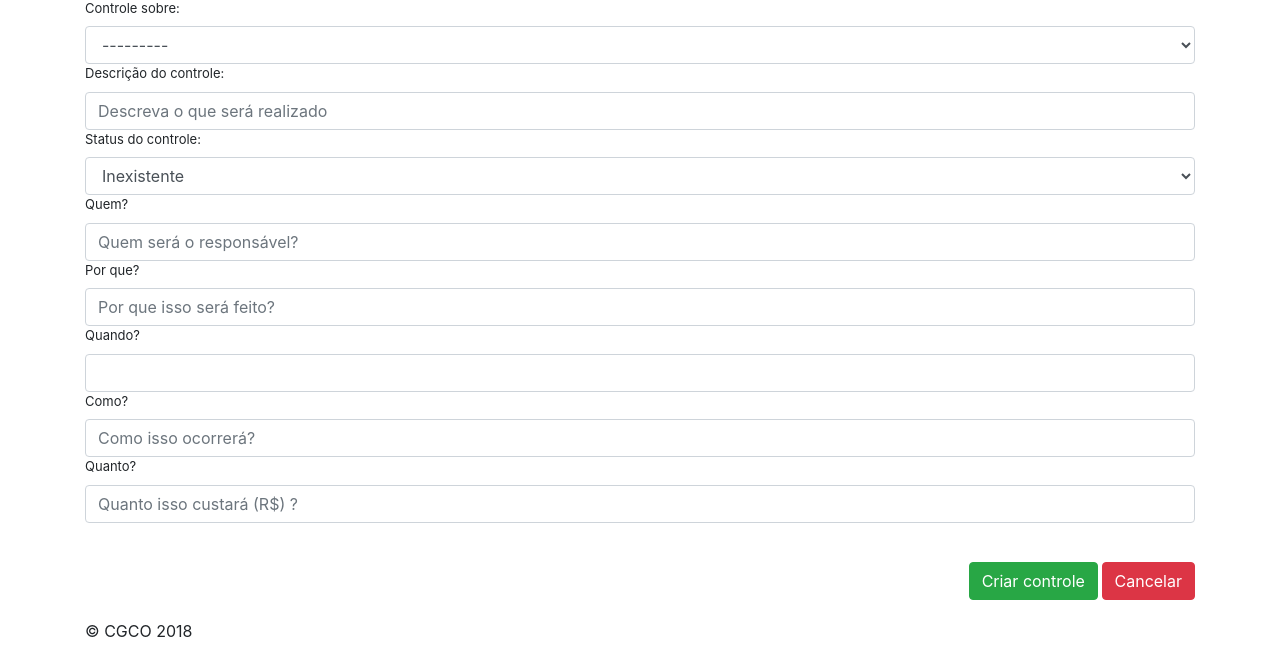
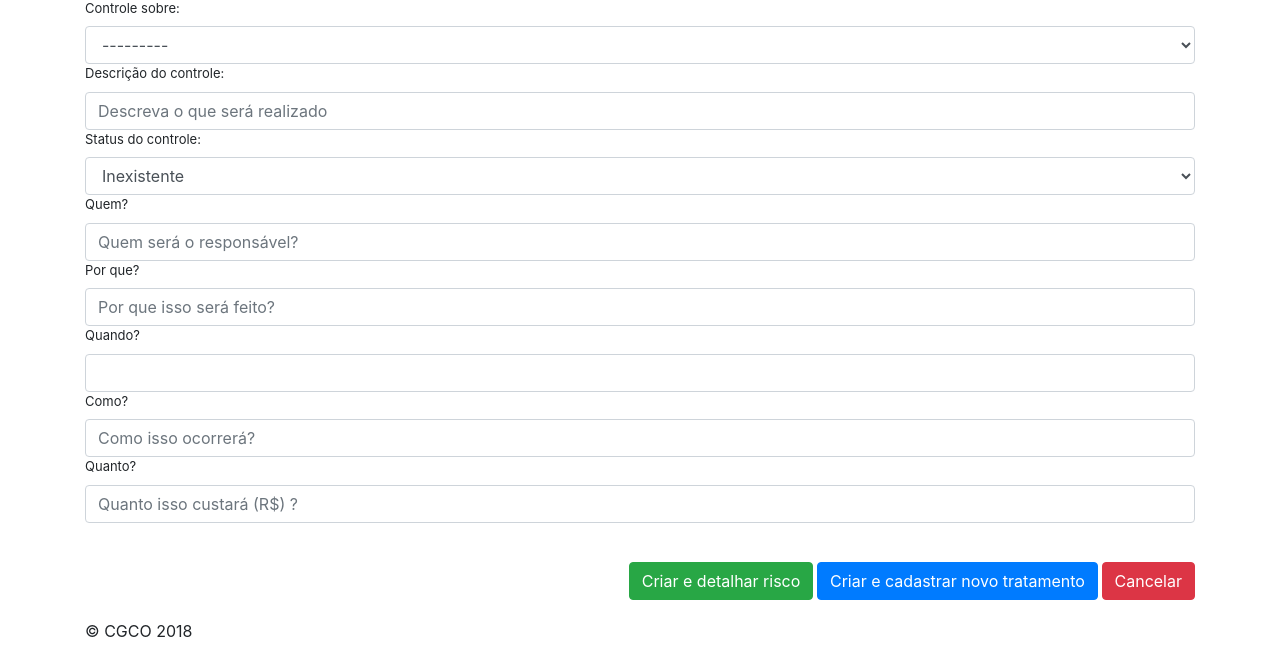
Before and after one commit to luisapuppin/riscos, a Django app: page /riscos/risco/1/criar/tratamento/ in a window 1280 px wide. Shown: the part 553-1212 px from the top of the page. Run offline with Django 3.2, Linux system fonts and the light colour scheme; tables that the repository leaves empty hold one stand-in row (values such as "Sample post"); some libraries are stand-ins or nearby versions.

Commit message:
Redirecionamentos na tela de cadastro de tratamento

```diff
--- a/riscos/templates/riscos/criar_tratamento.html
+++ b/riscos/templates/riscos/criar_tratamento.html
@@ -34,7 +34,8 @@
         <div> {{form}} <br> </div>
         <br>
         <div style="text-align:right;">
-            <input type="submit" name="submit-risco" value="Criar controle" class="btn btn-success">
+            <input type="submit" name="submit-e-detalhar" value="Criar e detalhar risco" class="btn btn-success">
+            <input type="submit" name="submit-e-cadastrar" value="Criar e cadastrar novo tratamento" class="btn btn-primary">
             <a class="btn btn-danger" href="{% url 'riscos:detalhar_risco' target_id=parent.pk %}">Cancelar</a>
         </div>
     </form> <br>
--- a/riscos/views.py
+++ b/riscos/views.py
@@ -317,7 +317,11 @@ def criar_tratamento(request, parent_id):
         instance = form.save(commit=False)
         instance.ds_usuario = 'usuario-teste'
         instance.save()
-        return redirect(reverse("riscos:detalhar_risco", kwargs={"target_id":parent_id}))
+        saved_id = instance.pk
+        if "submit-e-detalhar" in request.POST:
+            return redirect(reverse("riscos:detalhar_risco", kwargs={"target_id":parent_id}))
+        else:
+            return redirect(reverse("riscos:criar_tratamento", kwargs={"parent_id":parent_id}))
 
     context = {
         "form": form,
```
